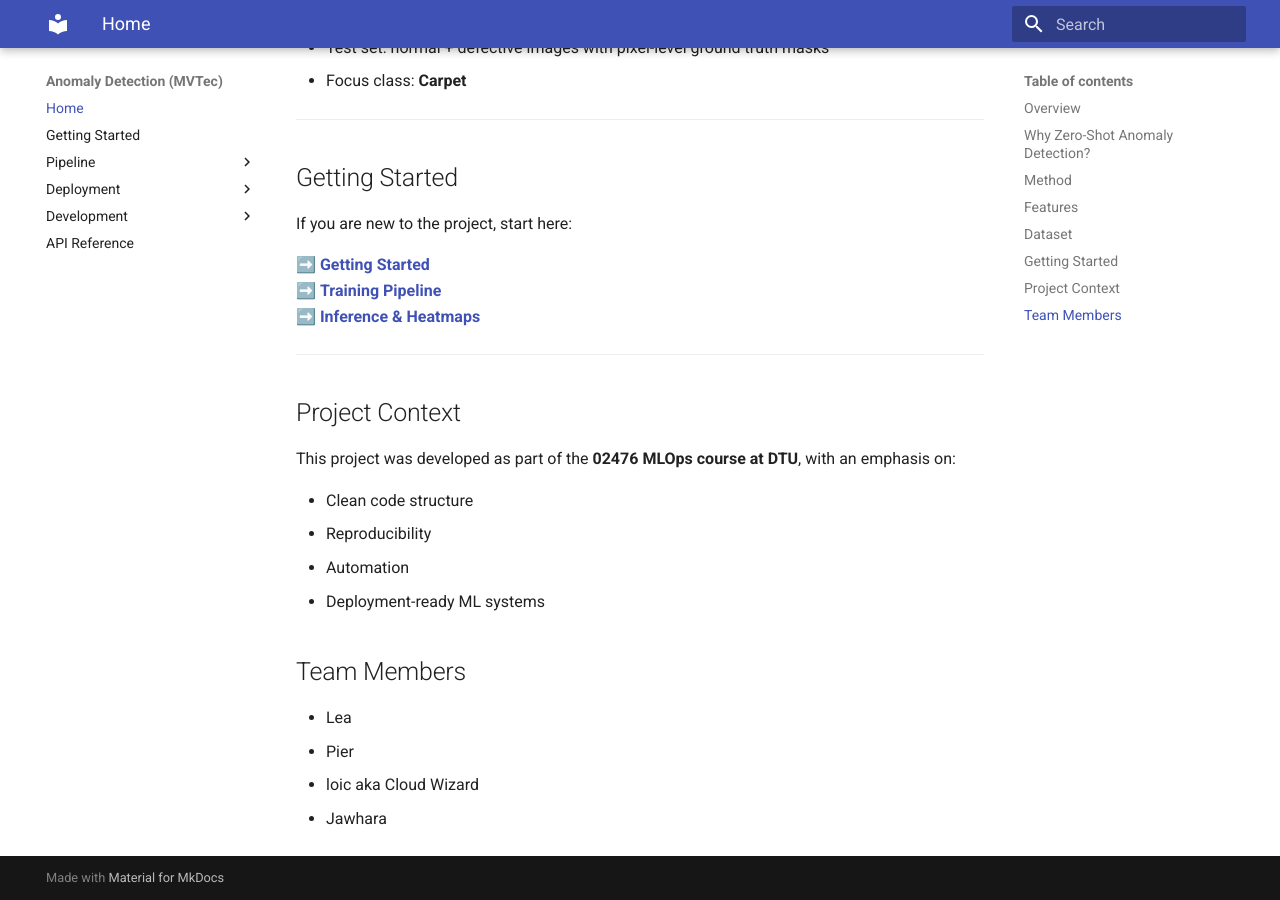
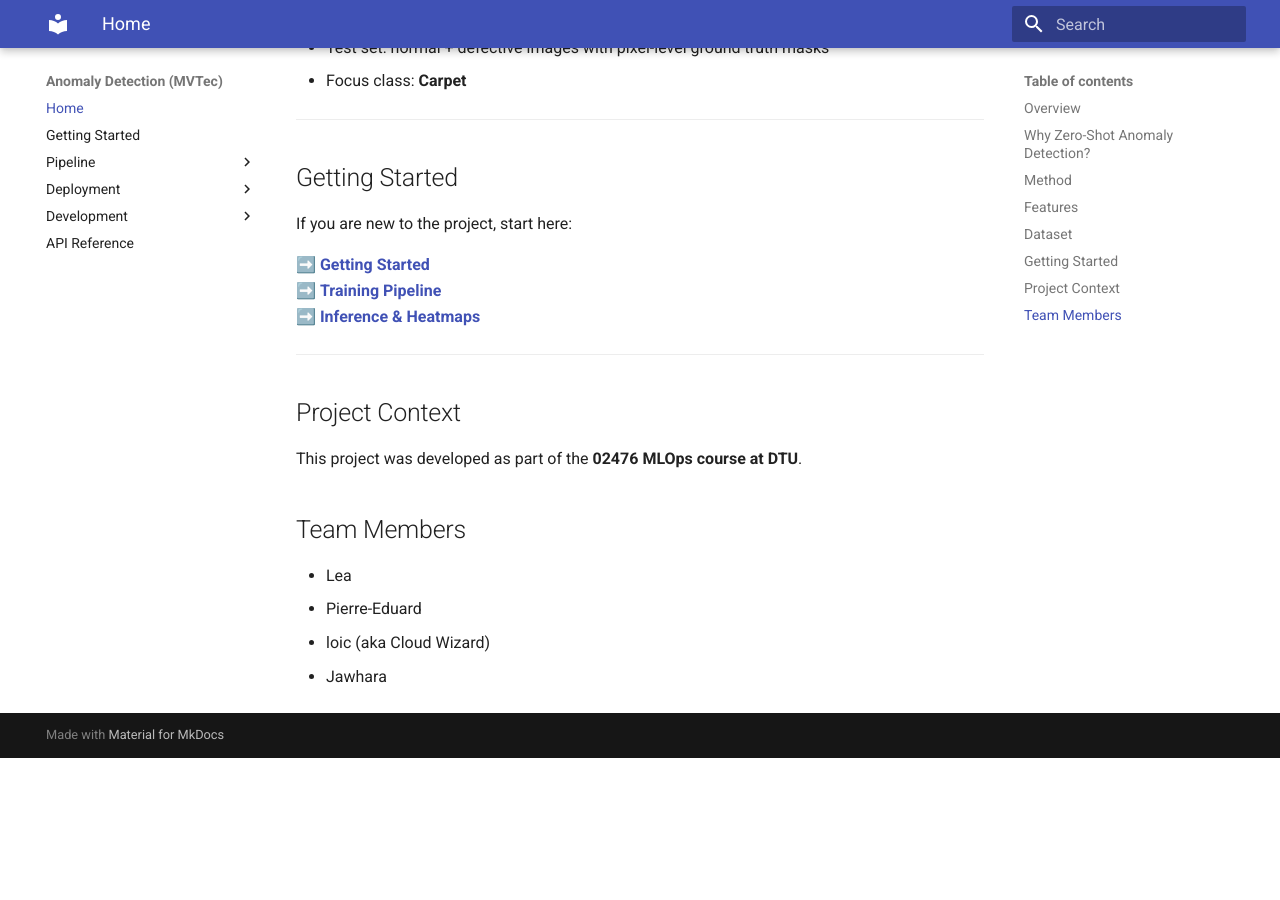
Before and after one commit to Kxlar/MLOPs_Project, an MkDocs documentation site: the page built from docs/source/index.md, in a window 1280 px wide and 900 px high, scrolled down 1683 px. Built offline with MkDocs 1.6.1 and Material for MkDocs 9.7.7, drawn with Linux system fonts in a browser that asks for light colours; after the commit the page ends 2441 px from its top, so only the background shows below that.

Commit message:
index.md

```diff
--- a/docs/source/index.md
+++ b/docs/source/index.md
@@ -63,16 +63,11 @@ If you are new to the project, start here:
 ---
 
 ## Project Context
-This project was developed as part of the **02476 MLOps course at DTU**, with an emphasis on:
-
-- Clean code structure
-- Reproducibility
-- Automation
-- Deployment-ready ML systems
+This project was developed as part of the **02476 MLOps course at DTU**.
 
 ## Team Members
 
 - Lea
-- Pier
-- loic aka Cloud Wizard
+- Pierre-Eduard
+- loic (aka Cloud Wizard)
 - Jawhara
```
